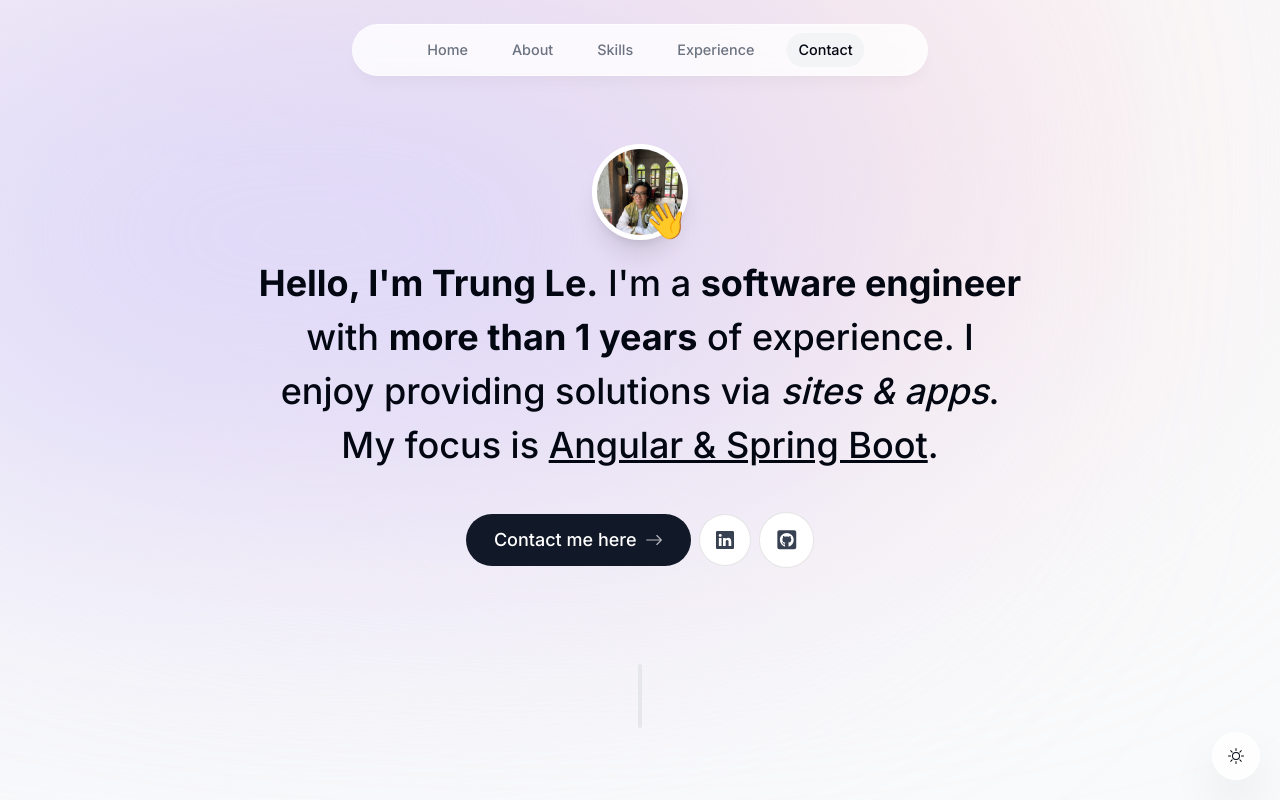
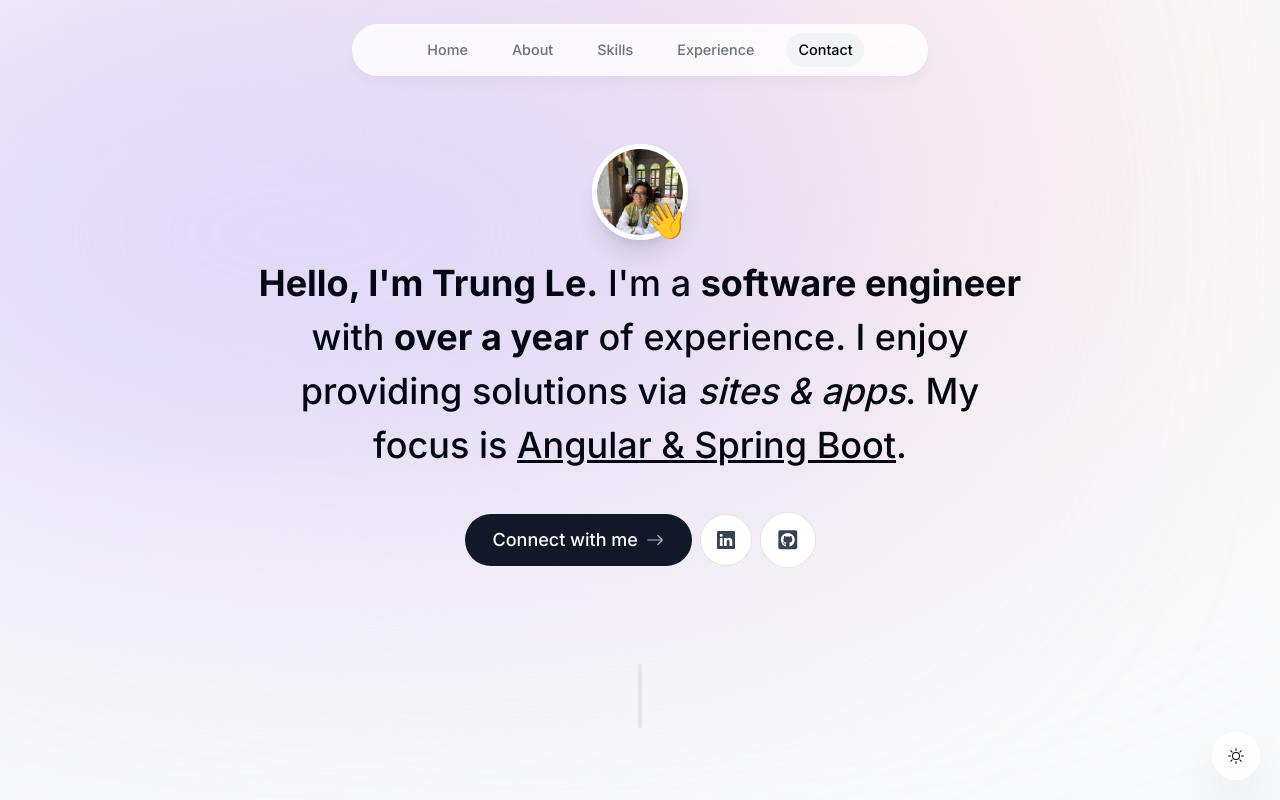
Before and after one commit to lequoctrung-it/portfolio-website, a Next.js app: page / in a window 1280 px wide. Shown: the top 800 px of the page. Built offline with nearby package versions, Linux system fonts and the light colour scheme; no server answers.

Commit message:
Change text

```diff
--- a/components/intro.tsx
+++ b/components/intro.tsx
@@ -64,7 +64,7 @@
       >
         <span className="font-bold">Hello, I'm Trung Le.</span> I'm a{" "}
         <span className="font-bold">software engineer</span> with{" "}
-        <span className="font-bold">more than 1 years</span> of experience. I enjoy
+        <span className="font-bold">over a year</span> of experience. I enjoy
         providing solutions via <span className="italic">sites & apps</span>. My focus is{" "}
         <span className="underline">Angular & Spring Boot</span>.
       </motion.h1>
@@ -85,7 +85,7 @@
             setTimeOfLastClick(Date.now());
           }}
         >
-          Contact me here{" "}
+          Connect with me{" "}
           <BsArrowRight className="opacity-70 group-hover:translate-x-1 transition" />
         </Link>
 
```
